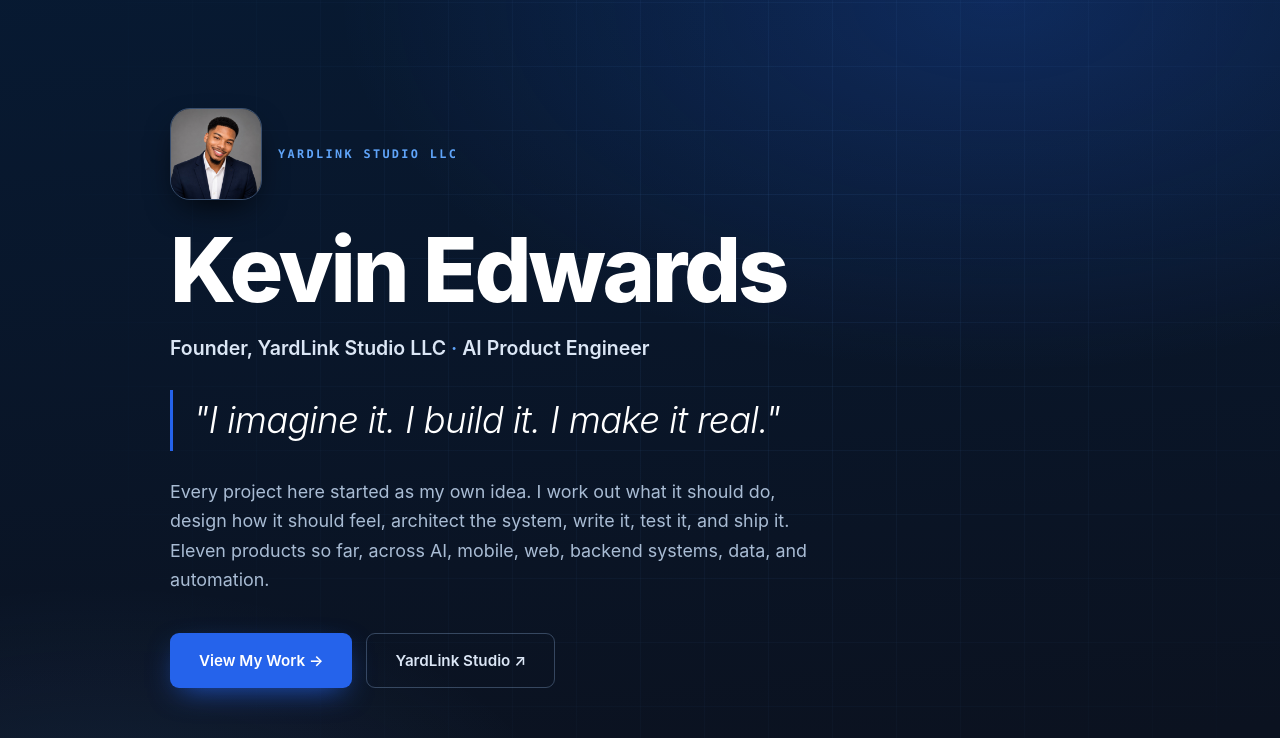
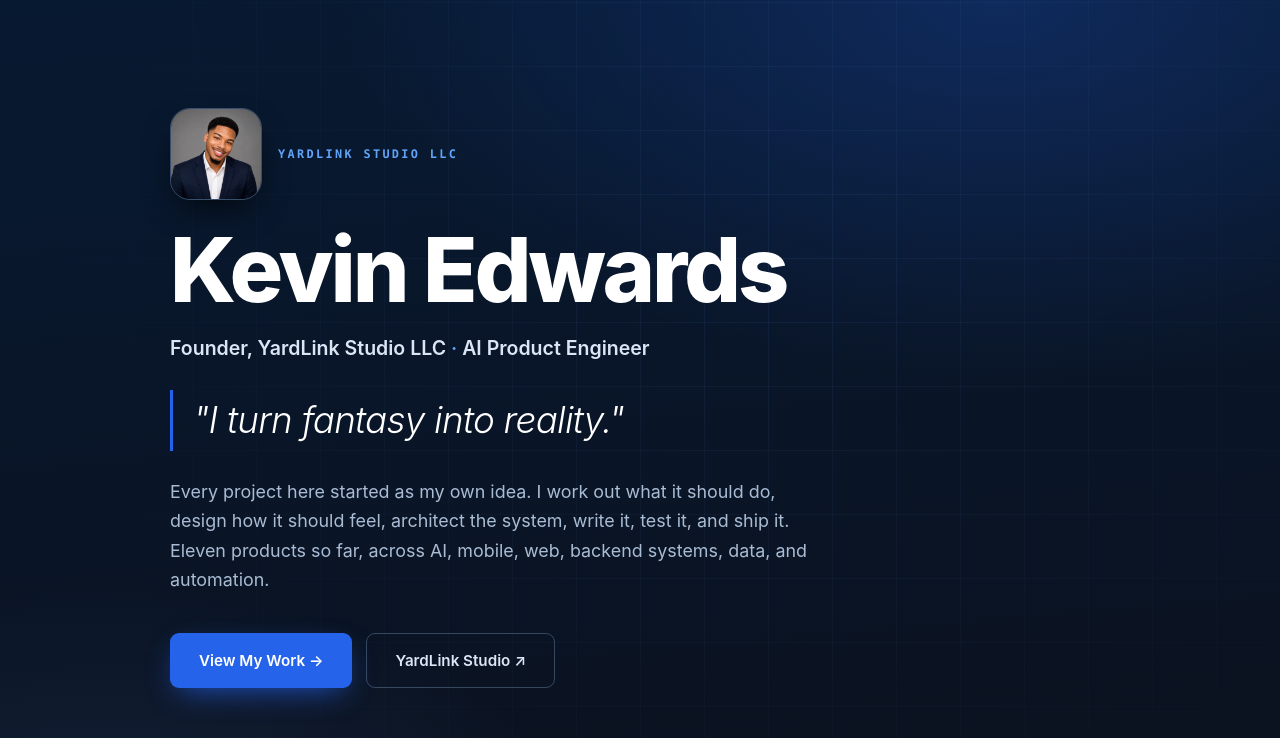
Before and after one commit to Kevin-Edwards57/kevin-edwards-portfolio, a plain HTML site: page index.html in a window 1280 px wide. Shown: the part 62-800 px from the top of the page. Drawn offline with Linux system fonts and the light colour scheme.

Commit message:
Restore 'I turn fantasy into reality' as the tagline
Kevin's preference. The positioning work from the previous commit stays: the
hero lede naming the full pipeline, the About reframe around idea origination,
and the section headers that argue for range.

Co-Authored-By: Claude Opus 5 <noreply@anthropic.com>

```diff
--- a/index.html
+++ b/index.html
@@ -5,19 +5,19 @@
 <meta name="viewport" content="width=device-width, initial-scale=1">
 <!-- When kevinedwards.dev is registered and pointed here, run: scripts/set-domain.sh kevinedwards.dev -->
 <title>Kevin Edwards | AI Product Engineer</title>
-<meta name="description" content="I imagine it, build it, and make it real. AI Product Engineer and Founder of YardLink Studio LLC, building products across AI, mobile, web, backend systems, and automation.">
+<meta name="description" content="I turn fantasy into reality. AI Product Engineer and Founder of YardLink Studio LLC, building products across AI, mobile, web, backend systems, and automation.">
 <meta name="author" content="Kevin Edwards">
 <link rel="canonical" href="https://kevin-edwards-portfolio.netlify.app/">
 <meta property="og:type" content="website">
 <meta property="og:site_name" content="Kevin Edwards">
 <meta property="og:title" content="Kevin Edwards | AI Product Engineer">
-<meta property="og:description" content="I imagine it, build it, and make it real. AI Product Engineer and Founder of YardLink Studio LLC, building products across AI, mobile, web, backend systems, and automation.">
+<meta property="og:description" content="I turn fantasy into reality. AI Product Engineer and Founder of YardLink Studio LLC, building products across AI, mobile, web, backend systems, and automation.">
 <meta property="og:url" content="https://kevin-edwards-portfolio.netlify.app/">
 <meta property="og:image" content="https://kevin-edwards-portfolio.netlify.app/assets/shots/winston-review.jpg">
 <meta property="og:image:alt" content="Winston, an AI sales intelligence system, showing its review queue and validation results">
 <meta name="twitter:card" content="summary_large_image">
 <meta name="twitter:title" content="Kevin Edwards | AI Product Engineer">
-<meta name="twitter:description" content="I imagine it, build it, and make it real. Eleven products across AI, mobile, web, backend, and automation.">
+<meta name="twitter:description" content="I turn fantasy into reality. Eleven products across AI, mobile, web, backend, and automation.">
 <meta name="twitter:image" content="https://kevin-edwards-portfolio.netlify.app/assets/shots/winston-review.jpg">
 <link rel="icon" href="assets/icons/yardlink.png" type="image/png">
 <style>
@@ -257,7 +257,7 @@ footer{padding:70px 0 46px;border-top:1px solid var(--line);background:var(--nav
     </div>
     <h1>Kevin Edwards</h1>
     <div class="roles">Founder, YardLink Studio LLC <span>·</span> AI Product Engineer</div>
-    <p class="tagline">"I imagine it. I build it. I make it real."</p>
+    <p class="tagline">"I turn fantasy into reality."</p>
     <p class="lede">Every project here started as my own idea. I work out what it should do, design how it
       should feel, architect the system, write it, test it, and ship it. Eleven products so far, across AI,
       mobile, web, backend systems, data, and automation.</p>
@@ -893,7 +893,7 @@ footer{padding:70px 0 46px;border-top:1px solid var(--line);background:var(--nav
     </div>
     <div class="copy">
       <span>© 2026 Kevin Edwards · YardLink Studio LLC</span>
-      <span>"I imagine it. I build it. I make it real."</span>
+      <span>"I turn fantasy into reality."</span>
     </div>
   </div>
 </footer>
```
